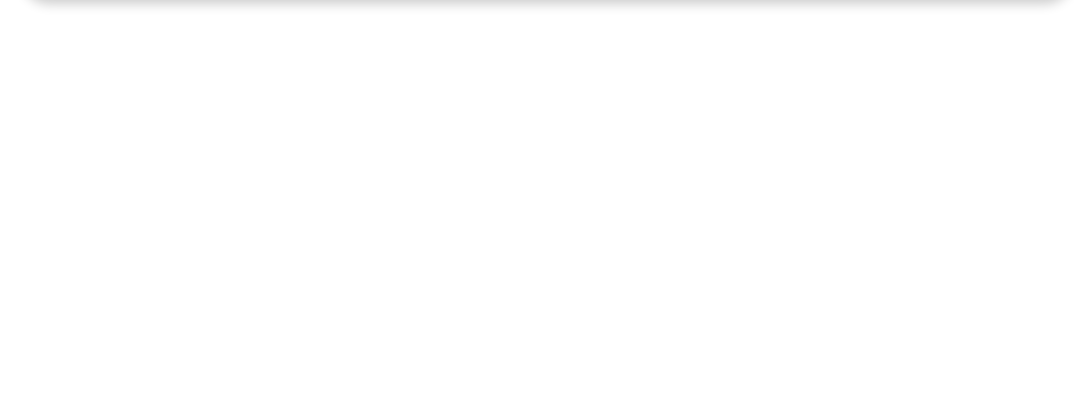
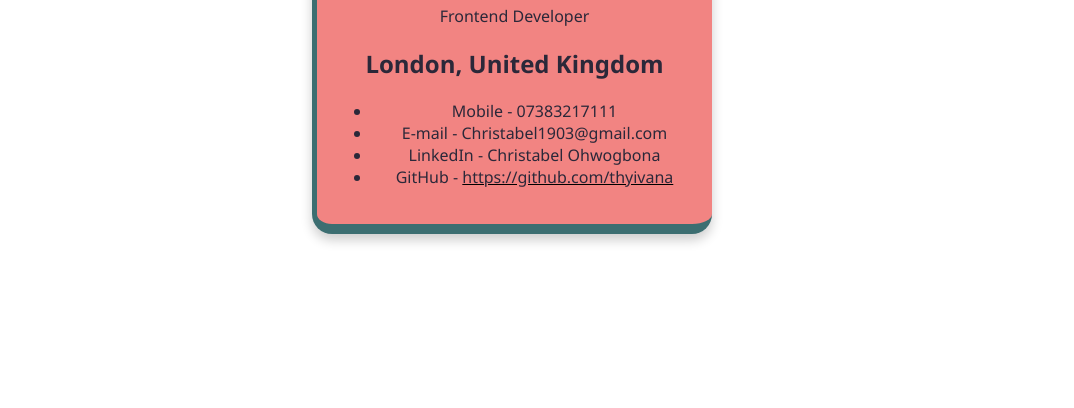
Before and after one commit to thyivana/business-card, a website built with Vite: page index.html in a window 1024 px wide. Shown: the part 392-800 px from the top of the page, 1074 px wide, since content can reach past the window. Built offline with nearby package versions, Linux system fonts and the light colour scheme.

Commit message:
Update styles.css
code reviewed

```diff
--- a/styles.css
+++ b/styles.css
@@ -1,9 +1,13 @@
-body{
+/* 🌐 Global Styles */
+body {
     font-family: 'Segoe UI', Tahoma, Geneva, Verdana, sans-serif;
     margin: 20px;
 }
+
+/* 🧾 Card Component */
 .card {
     width: 100%;
+    max-width: 400px;
     margin: 0 auto;
     padding: 15px;
     display: flex;
@@ -17,13 +21,14 @@ body{
     border-radius: 20px;
     box-shadow: 0 6px 12px rgba(0, 0, 0, 0.2);
     transition: transform 0.3s ease, box-shadow 0.3s ease;
+    box-sizing: border-box;
 }
 
-/* ✨ Avatar hover animation */
+/* 🖼️ Avatar */
 .avatar {
     width: 120px;
     border-radius: 20px;
-    box-shadow: 0 4px 8px rgba(0,0,0,0.2);
+    box-shadow: 0 4px 8px rgba(0, 0, 0, 0.2);
     transition: transform 0.3s ease;
     margin-bottom: 15px;
 }
@@ -32,7 +37,7 @@ body{
     transform: scale(1.05) rotate(1deg);
 }
 
-/* 📇 Contact section */
+/* 📇 Contact Section */
 .contact {
     text-align: center;
 }
@@ -41,26 +46,23 @@ body{
     margin: 5px 0;
 }
 
-/* 🖇️ GitHub link hover effect */
+/* 🔗 Link Styling */
 a {
     text-decoration: underline;
+    text-decoration-color: #000;
     transition: color 0.3s ease;
-    text-decoration-color: #000;
 }
 
 a:hover {
     color: #3c6e71;
 }
 
-/* 📱 Tablet and up (min-width: 500px) */
-@media (min-width:480px) {
+/* 📱 Tablet Breakpoint (min 480px - max 799px) */
+@media (min-width: 480px) and (max-width: 799px) {
     .card {
         max-width: 100vw;
         max-height: 100vh;
-        flex-direction: column;
-        justify-content: space-around;
         padding: 20px;
-        text-align: center;
         border-bottom: 15px solid #3c6e71;
         border-left: 10px solid #3c6e71;
         border-radius: 30px;
@@ -71,23 +73,7 @@ a:hover {
     }
 
     .avatar {
+        width: 150px;
         margin-bottom: 0;
     }
 }
-
-/* 🖥️ Large screens (max-width: 1200px) */
-@media (min-width: 770px) and (max-width: 1200px) {
-    .card {
-        max-width: 100vw;
-        max-height: 100vh;
-        flex-direction: row;
-        text-align: left;
-        justify-content: space-around;
-        gap: 40px;
-        padding: 30px;
-    }
-
-    .avatar {
-        width: 150px;
-    }
-}
```
